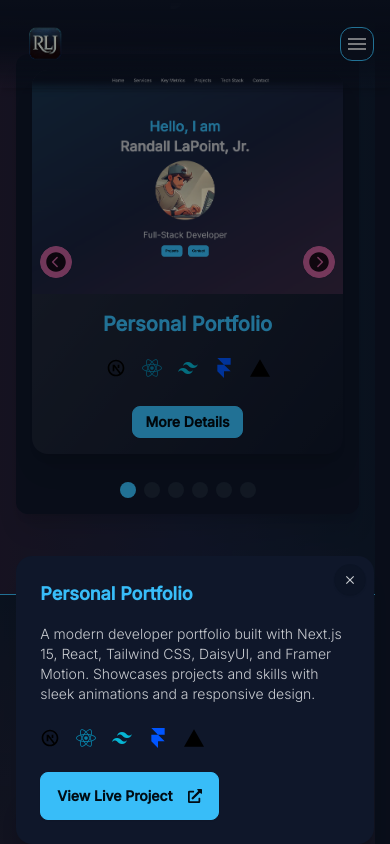
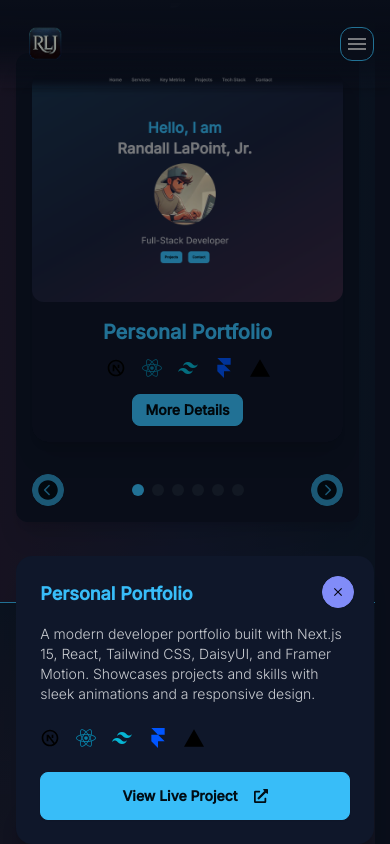
Before and after one commit to Lokie-ree/dev-portfolio, a Next.js app: page / in a window 390 px wide. Both pictures are taken after a click on the button "More Details". Built offline with nearby package versions, Linux system fonts and the light colour scheme.

Commit message:
finalized responsiveness and styling on project carousel

```diff
--- a/components/ui/ProjectCard.jsx
+++ b/components/ui/ProjectCard.jsx
@@ -1,23 +1,29 @@
 import React from "react";
+import Image from "next/image";
 
 const ProjectCard = ({ project, onViewDetails }) => {
   return (
     <>
-      <div className="card card-compact h-[24rem] project-card shadow-md">
-        <figure className="h-[14rem] w-full">
-          <img
+      <div className="card card-compact shadow-md w-full aspect-[4/3] mx-auto">
+        <figure className="relative h-full">
+          <Image
             src={project.image}
             alt={project.title}
-            className="object-cover w-full h-full rounded-t-md"
+            layout="fill"
+            objectFit="cover"
+            className="rounded-xl"
           />
         </figure>
+
         <div className="card-body flex flex-col items-center text-center p-4">
-          <h2 className="card-title text-primary text-xl">{project.title}</h2>
-          <div className="flex justify-center gap-4 mt-2">
+          <h2 className="card-title text-primary text-xl sm:text-2xl">
+            {project.title}
+          </h2>
+          <div className="flex justify-center gap-4 sm:mt-2">
             {project.techStack.map((tech, index) => (
               <tech.icon
                 key={index}
-                className="w-5 h-5"
+                className="w-5 h-5 sm:w-6 sm:h-6 mb-2 sm:mb-4"
                 style={{ color: tech.color }}
               />
             ))}
--- a/components/ui/ProjectCarousel.jsx
+++ b/components/ui/ProjectCarousel.jsx
@@ -25,47 +25,52 @@ const ProjectCarousel = () => {
   };
 
   return (
-    <div className="flex items-center justify-center px-4">
-      <section className="card card-compact w-full sm:w-1/2 bg-base-100 shadow-xl rounded-xl">
+    <div className="flex items-center justify-center px-4 sm:px-12">
+      <section className="card card-compact w-full max-w-xl bg-base-100 shadow-xl rounded-xl mx-auto">
         <div className="card-body">
-          <div className="carousel relative rounded-box shadow-xl">
+          <div className="carousel relative w-full overflow-hidden rounded-box shadow-xl">
             {/* Carousel Item */}
-            <div className="carousel-item w-full">
+            <div className="carousel-item w-full max-w-lg mx-auto">
               <ProjectCard
                 project={projects[currentIndex]}
                 onViewDetails={() => handleViewDetails(projects[currentIndex])}
               />
             </div>
+          </div>
 
-            {/* Navigation Buttons */}
+          {/* Controls: Buttons & Dots */}
+          <div className="flex items-center justify-between gap-4 mt-6 sm:px-8 md:px-12">
+            {/* Previous Button */}
             <button
-              className="absolute left-2 top-1/2 transform -translate-y-1/2 btn btn-circle btn-accent btn-sm opacity-75 hover:opacity-100 transition-all duration-300"
+              className="btn btn-circle btn-primary btn-sm opacity-75 hover:opacity-100 transition-all duration-300"
               onClick={prevSlide}
               aria-label="Previous Slide"
             >
               <IoChevronBackCircle size={24} />
             </button>
+
+            {/* Dots Navigation */}
+            <div className="flex justify-center gap-2">
+              {projects.map((_, index) => (
+                <button
+                  key={index}
+                  className={`w-3 h-3 sm:w-5 sm:h-5 rounded-full transition-colors duration-300 ${
+                    index === currentIndex ? "bg-primary" : "bg-neutral"
+                  }`}
+                  onClick={() => setCurrentIndex(index)}
+                  aria-label={`Go to project ${index + 1}`}
+                ></button>
+              ))}
+            </div>
+
+            {/* Next Button */}
             <button
-              className="absolute right-2 top-1/2 transform -translate-y-1/2 btn btn-circle btn-accent btn-sm opacity-75 hover:opacity-100 transition-all duration-300"
+              className="btn btn-circle btn-primary btn-sm opacity-75 hover:opacity-100 transition-all duration-300"
               onClick={nextSlide}
               aria-label="Next Slide"
             >
               <IoChevronForwardCircle size={24} />
             </button>
-          </div>
-
-          {/* Dots Navigation */}
-          <div className="flex justify-center mt-4">
-            {projects.map((_, index) => (
-              <button
-                key={index}
-                className={`mx-1 mt-1 md:mx-2 md:mt-3 w-4 h-4 md:w-6 md:h-6 rounded-full ${
-                  index === currentIndex ? "bg-primary" : "bg-neutral"
-                }`}
-                onClick={() => setCurrentIndex(index)}
-                aria-label={`Go to project ${index + 1}`}
-              ></button>
-            ))}
           </div>
 
           {/* Modal */}
--- a/components/ui/ProjectModal.jsx
+++ b/components/ui/ProjectModal.jsx
@@ -10,11 +10,11 @@ const ProjectModal = ({ project, onClose }) => {
       onClick={onClose}
     >
       <div
-        className="modal-box relative max-w-sm bg-base-100 text-base-content shadow-xl"
+        className="modal-box relative max-w-md bg-base-100 text-base-content shadow-xl"
         onClick={(e) => e.stopPropagation()}
       >
         <button
-          className="btn btn-sm btn-circle absolute right-2 top-2"
+          className="btn btn-sm btn-circle btn-secondary absolute right-5 top-5"
           onClick={onClose}
         >
           <MdClose />
@@ -35,7 +35,7 @@ const ProjectModal = ({ project, onClose }) => {
           href={project.link}
           target="_blank"
           rel="noopener noreferrer"
-          className="btn btn-primary btn-md mt-6"
+          className="btn btn-primary w-full mt-6"
         >
           View Live Project <FaExternalLinkAlt className="ml-2" />
         </Link>
--- a/utils/constants.js
+++ b/utils/constants.js
@@ -151,7 +151,7 @@ export const projects = [
     title: "Taskify",
     description:
       "A versatile task management app with smooth animations powered by Framer Motion. Features include task creation, editing, and deletion, with a focus on usability and innovation.",
-    image: "/assets/todo1.png",
+    image: "/assets/taskify.png",
     link: "https://react-todo-beta-three.vercel.app/",
     techStack: [
       { name: "Next.js", icon: RiNextjsLine, color: ICON_COLORS.Next },
```
Also changed, not shown: public/assets/taskify.png (added), public/assets/todo1.png (deleted).
